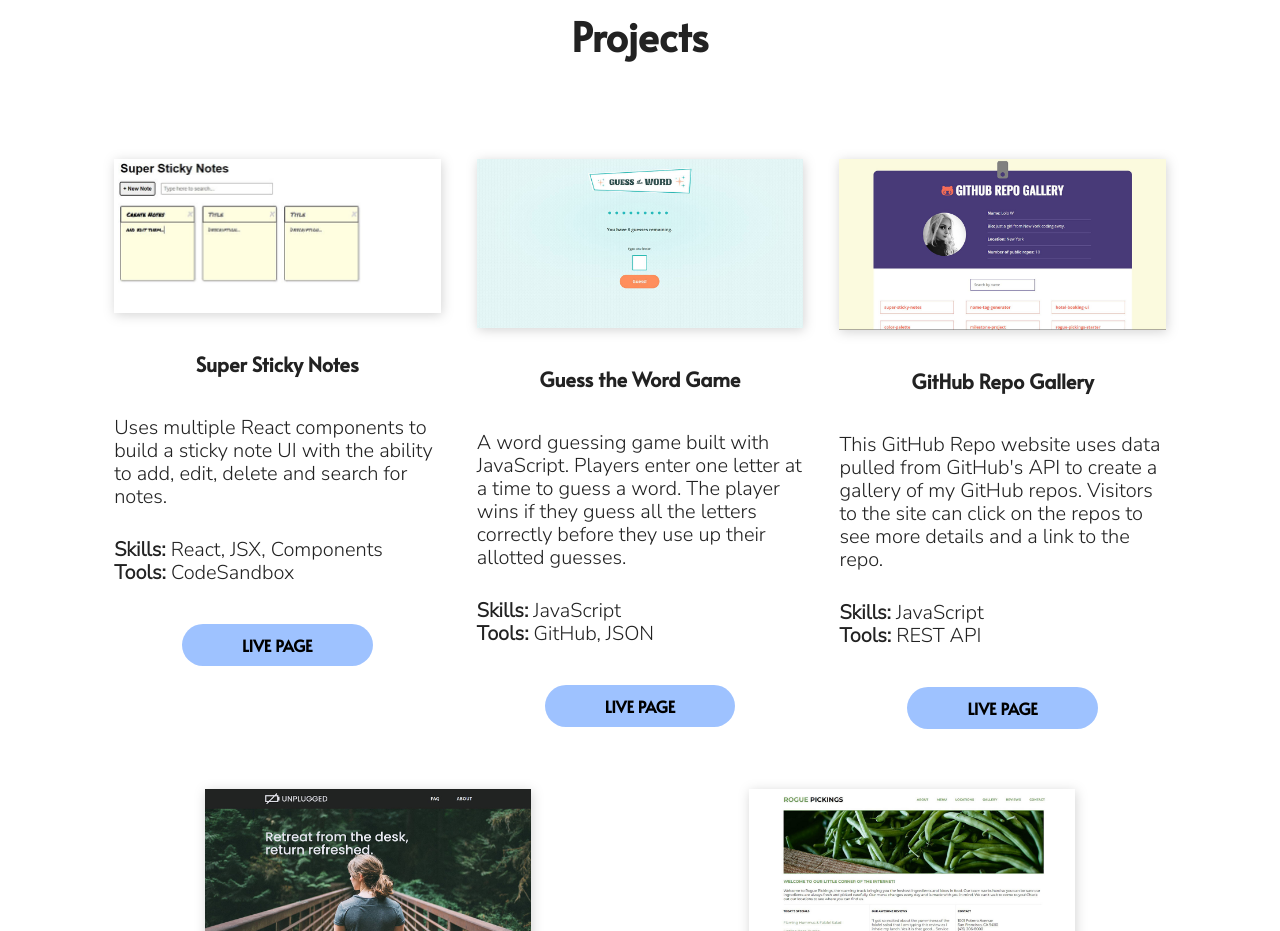
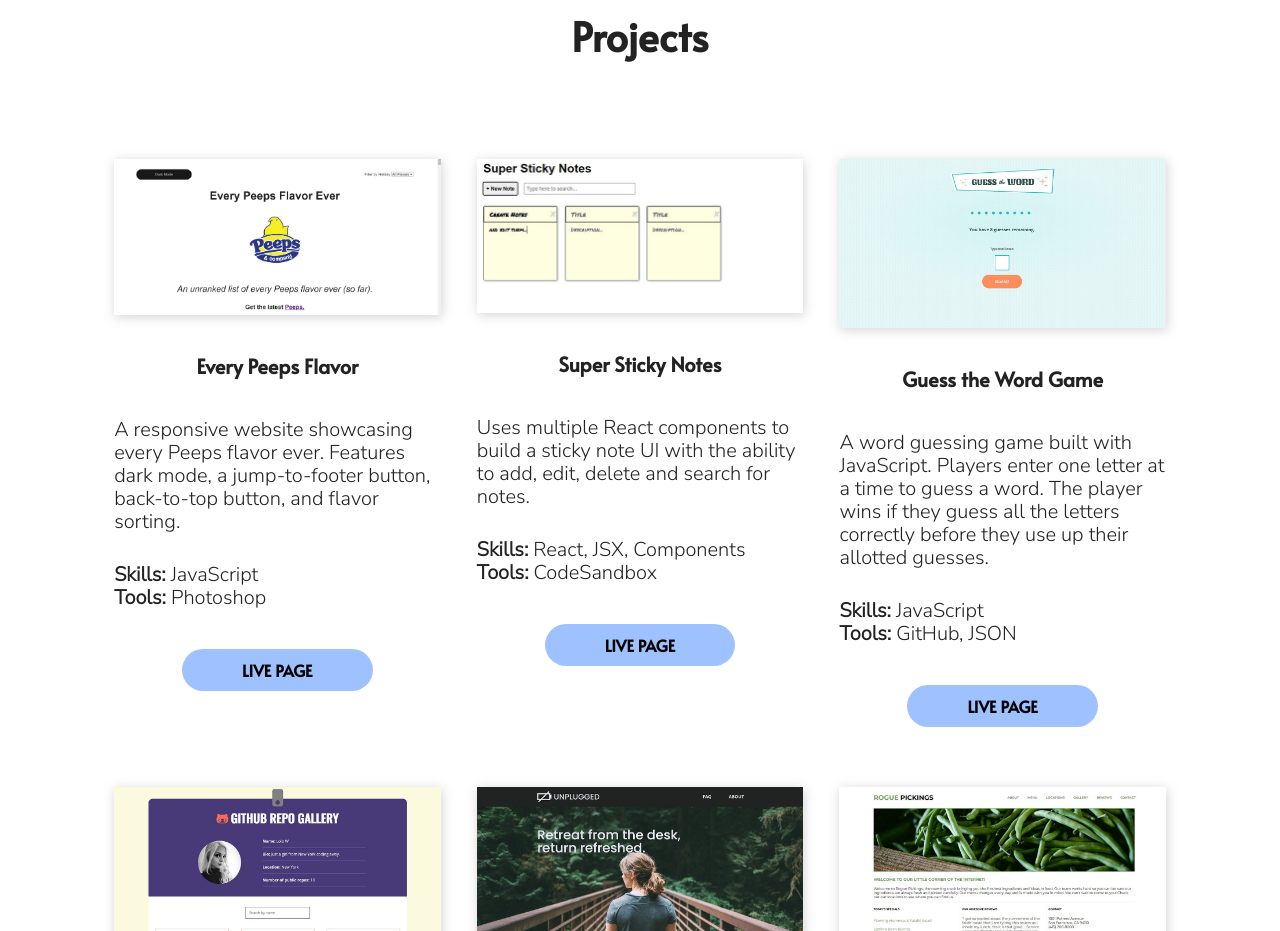
Before and after one commit to LoloCodesNY/milestone-project, a website built with Parcel: page index.html in a window 1280 px wide. Shown: the part 580-1511 px from the top of the page. Built offline with nearby package versions, Linux system fonts and the light colour scheme; files whose address does not match are found by name.

Commit message:
Added Peeps

```diff
--- a/index.html
+++ b/index.html
@@ -74,6 +74,30 @@
           <div class="content-wrapper">
             <h3 class="project-header">Projects</h3>
             <div class="portfolio-wrapper">
+              <div class="home-portfolio-piece">
+                <figure>
+                  <a href="https://www.everypeepsflavor.com" target="_blank">
+                    <img
+                      src="img/every-peeps-flavor.jpg"
+                      alt="Every Peeps Flavor project"
+                    />
+                  </a>
+                </figure>
+                <h4>Every Peeps Flavor</h4>
+                <p class="project-description">
+                  A responsive website showcasing every Peeps flavor ever.
+                  Features dark mode, a jump-to-footer button, back-to-top
+                  button, and flavor sorting.
+                </p>
+                <p><span>Skills: </span>JavaScript</p>
+                <p><span>Tools: </span>Photoshop</p>
+                <a
+                  class="live-page"
+                  href="https://www.everypeepsflavor.com"
+                  target="_blank"
+                  >Live Page</a
+                >
+              </div>
               <div class="home-portfolio-piece">
                 <figure>
                   <a href="https://oeomd8.csb.app/ " target="_blank">
```
Also changed, not shown: img/every-peeps-flavor.jpg (added).
